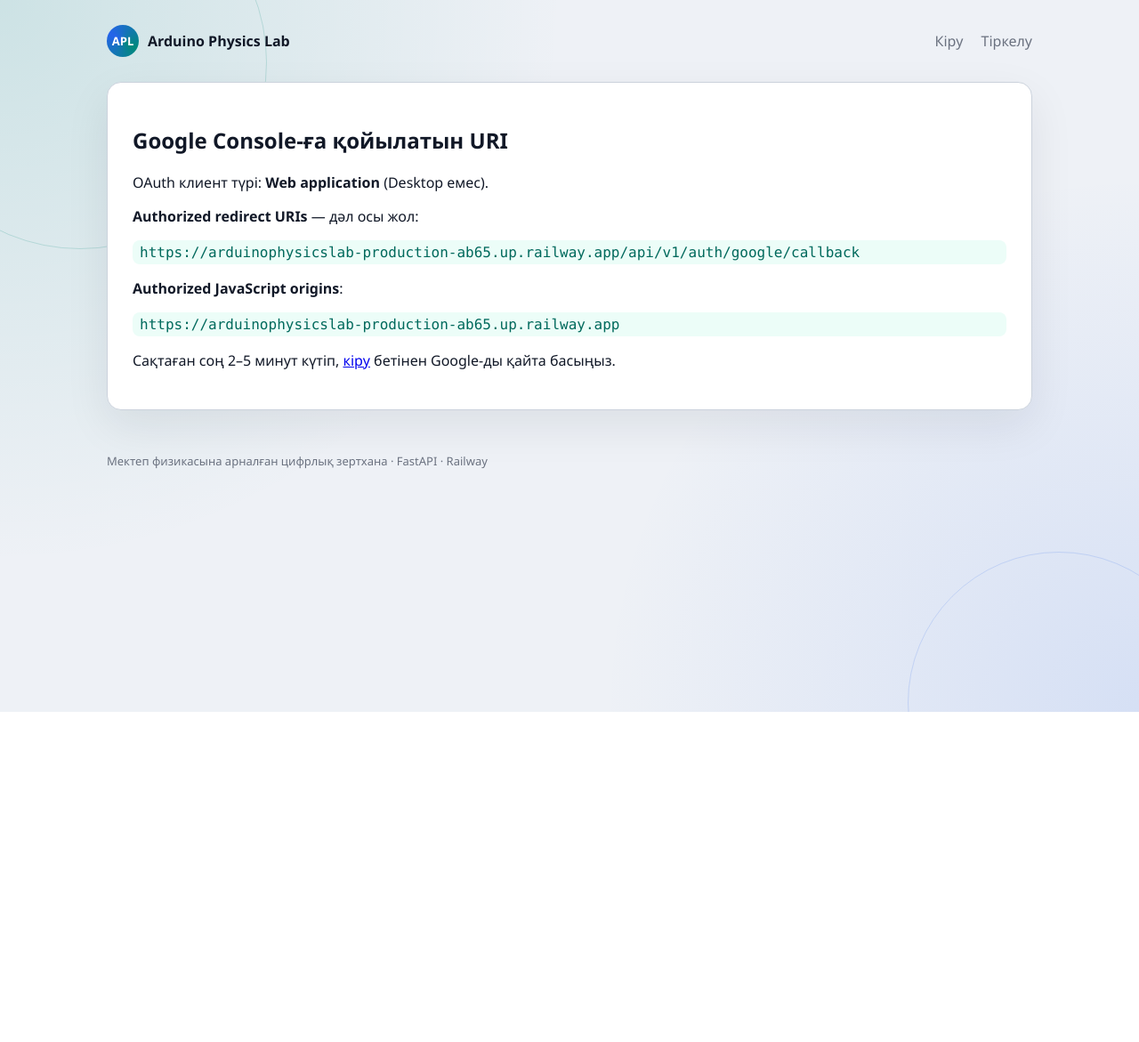
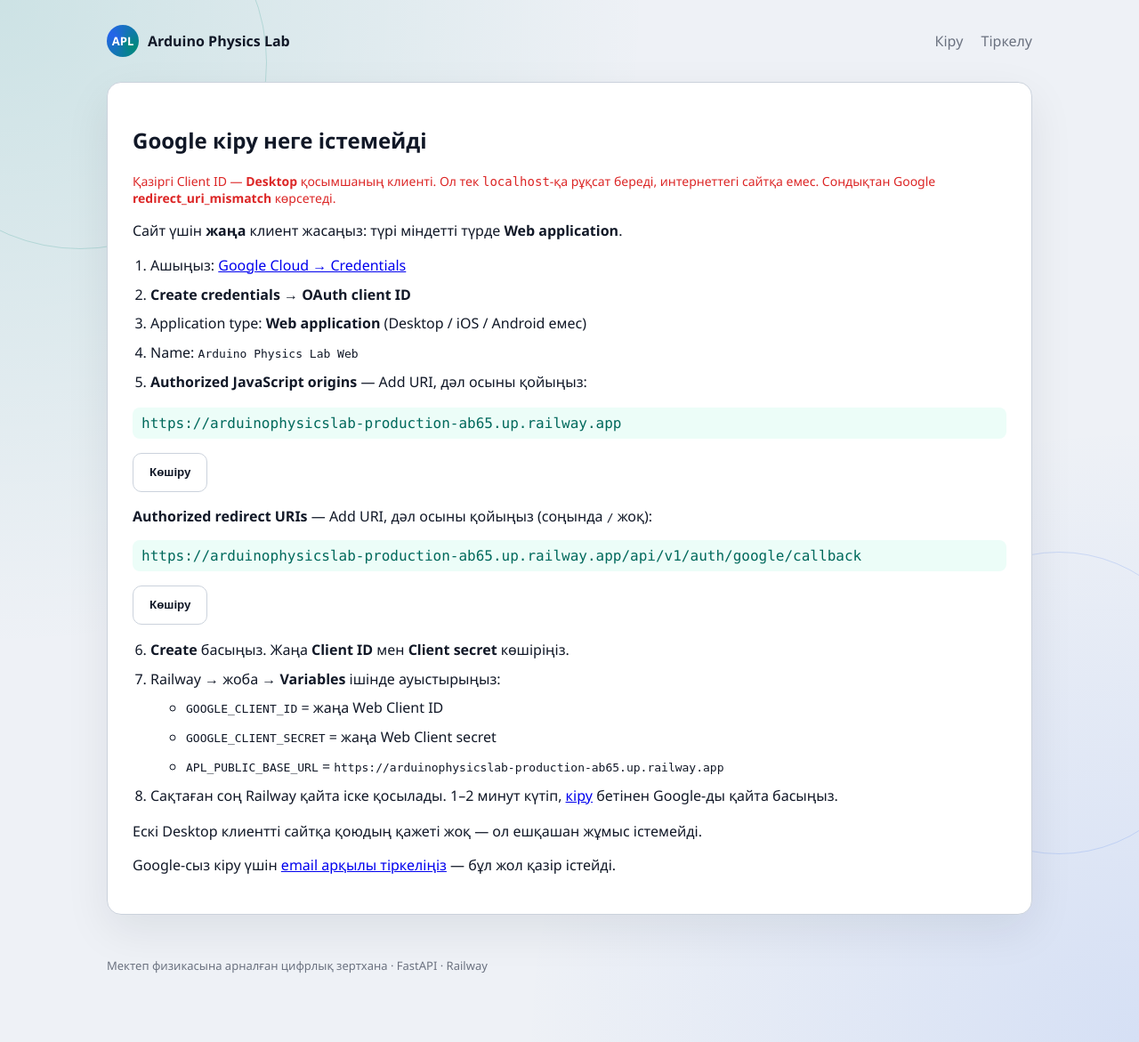
Before and after one commit to bibaermek-stack/ArduinoPhysicsLab, a FastAPI app: page /google-setup in a window 1280 px wide. Shown: the whole page at 89% size. Before the commit the page ends 800 px from the top, so only its background shows below. Run offline with FastAPI, Linux system fonts and the light colour scheme; some libraries are stand-ins or nearby versions.

Commit message:
Explain Google Desktop client mismatch and how to create a Web OAuth client

```diff
--- a/server/app/web/static/app.css
+++ b/server/app/web/static/app.css
@@ -88,6 +88,9 @@
 }
 .error { color: var(--danger); font-size: 14px; }
 .ok { color: var(--ok); font-size: 14px; }
+.hint { color: var(--muted); font-size: 13px; margin-top: 16px; line-height: 1.45; }
+.steps { color: var(--text); line-height: 1.55; padding-left: 20px; }
+.steps li { margin: 8px 0; }
 
 .grid { display: grid; grid-template-columns: 1.1fr 0.9fr; gap: 20px; }
 @media (max-width: 800px) { .grid { grid-template-columns: 1fr; } .hero { padding: 28px 22px; } }
@@ -96,7 +99,8 @@
 .stat b { display: block; font-size: 22px; }
 .idpill {
   font-family: ui-monospace, Consolas, monospace;
-  background: #ecfdf8; color: var(--lab-dark); padding: 4px 8px; border-radius: 8px;
+  background: #ecfdf8; color: var(--lab-dark); padding: 8px 10px; border-radius: 8px;
+  display: block; overflow-wrap: anywhere; margin: 8px 0 12px;
 }
 
 .person {
--- a/server/app/web/templates/google_setup.html
+++ b/server/app/web/templates/google_setup.html
@@ -2,12 +2,43 @@
 {% block title %}Google баптау{% endblock %}
 {% block body %}
 <section class="card" style="padding:28px">
-  <h1>Google Console-ға қойылатын URI</h1>
-  <p>OAuth клиент түрі: <b>Web application</b> (Desktop емес).</p>
-  <p><b>Authorized redirect URIs</b> — дәл осы жол:</p>
-  <p class="idpill">{{ redirect_uri }}</p>
-  <p><b>Authorized JavaScript origins</b>:</p>
-  <p class="idpill">{{ origin }}</p>
-  <p>Сақтаған соң 2–5 минут күтіп, <a href="/login">кіру</a> бетінен Google-ды қайта басыңыз.</p>
+  <h1>Google кіру неге істемейді</h1>
+  <p class="error">Қазіргі Client ID — <b>Desktop</b> қосымшаның клиенті. Ол тек <code>localhost</code>-қа рұқсат береді, интернеттегі сайтқа емес. Сондықтан Google <b>redirect_uri_mismatch</b> көрсетеді.</p>
+  <p>Сайт үшін <b>жаңа</b> клиент жасаңыз: түрі міндетті түрде <b>Web application</b>.</p>
+
+  <ol class="steps">
+    <li>Ашыңыз: <a href="https://console.cloud.google.com/apis/credentials" target="_blank" rel="noopener">Google Cloud → Credentials</a></li>
+    <li><b>Create credentials</b> → <b>OAuth client ID</b></li>
+    <li>Application type: <b>Web application</b> (Desktop / iOS / Android емес)</li>
+    <li>Name: <code>Arduino Physics Lab Web</code></li>
+    <li><b>Authorized JavaScript origins</b> — Add URI, дәл осыны қойыңыз:</li>
+  </ol>
+  <p class="idpill" id="originUri">{{ origin }}</p>
+  <p><button class="btn btn-ghost" type="button" onclick="copyId('originUri')">Көшіру</button></p>
+
+  <p><b>Authorized redirect URIs</b> — Add URI, дәл осыны қойыңыз (соңында <code>/</code> жоқ):</p>
+  <p class="idpill" id="redirectUri">{{ redirect_uri }}</p>
+  <p><button class="btn btn-ghost" type="button" onclick="copyId('redirectUri')">Көшіру</button></p>
+
+  <ol class="steps" start="6">
+    <li><b>Create</b> басыңыз. Жаңа <b>Client ID</b> мен <b>Client secret</b> көшіріңіз.</li>
+    <li>Railway → жоба → <b>Variables</b> ішінде ауыстырыңыз:
+      <ul>
+        <li><code>GOOGLE_CLIENT_ID</code> = жаңа Web Client ID</li>
+        <li><code>GOOGLE_CLIENT_SECRET</code> = жаңа Web Client secret</li>
+        <li><code>APL_PUBLIC_BASE_URL</code> = <code>{{ origin }}</code></li>
+      </ul>
+    </li>
+    <li>Сақтаған соң Railway қайта іске қосылады. 1–2 минут күтіп, <a href="/login">кіру</a> бетінен Google-ды қайта басыңыз.</li>
+  </ol>
+
+  <p>Ескі Desktop клиентті сайтқа қоюдың қажеті жоқ — ол ешқашан жұмыс істемейді.</p>
+  <p>Google-сыз кіру үшін <a href="/register">email арқылы тіркеліңіз</a> — бұл жол қазір істейді.</p>
 </section>
+<script>
+function copyId(id) {
+  const text = document.getElementById(id).innerText.trim();
+  navigator.clipboard.writeText(text);
+}
+</script>
 {% endblock %}
--- a/server/app/web/templates/home.html
+++ b/server/app/web/templates/home.html
@@ -10,6 +10,7 @@
       <a class="btn btn-lab" href="/register">Тіркелу</a>
       <a class="btn btn-ghost" href="/login">Кіру</a>
       <a class="btn btn-google" href="/google">Google арқылы кіру</a>
+      <a class="btn btn-ghost" href="/google-setup">Google баптау</a>
     {% endif %}
   </div>
 </section>
--- a/server/app/web/templates/login.html
+++ b/server/app/web/templates/login.html
@@ -12,6 +12,7 @@
     <button class="btn btn-lab" type="submit">Кіру</button>
     <a class="btn btn-google" href="/google">Google</a>
   </div>
+  <p class="hint">Google <b>redirect_uri_mismatch</b> көрсетсе — клиент түрі Desktop. Сайт үшін <a href="/google-setup">Web application жасаңыз</a>.</p>
   <p><a href="/register">Аккаунт жоқ па? Тіркелу</a></p>
 </form>
 {% endblock %}
--- a/server/app/web/templates/register.html
+++ b/server/app/web/templates/register.html
@@ -14,5 +14,6 @@
     <button class="btn btn-lab" type="submit">Тіркелу</button>
     <a class="btn btn-google" href="/google">Google</a>
   </div>
+  <p class="hint">Google істемесе email арқылы тіркеліңіз. Web клиент үшін <a href="/google-setup">баптау</a>.</p>
 </form>
 {% endblock %}
```
Also changed, not shown: server/tests/test_web_site.py (+8 -0 lines).
